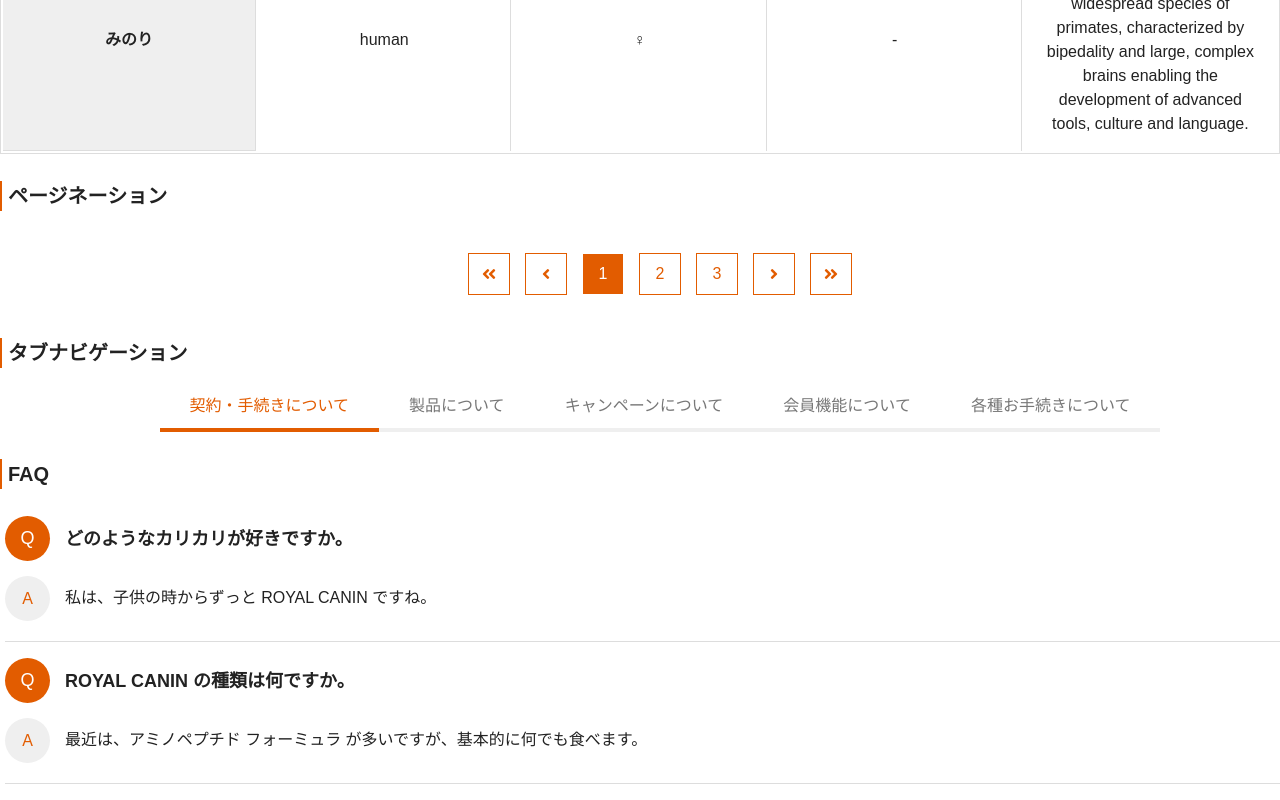
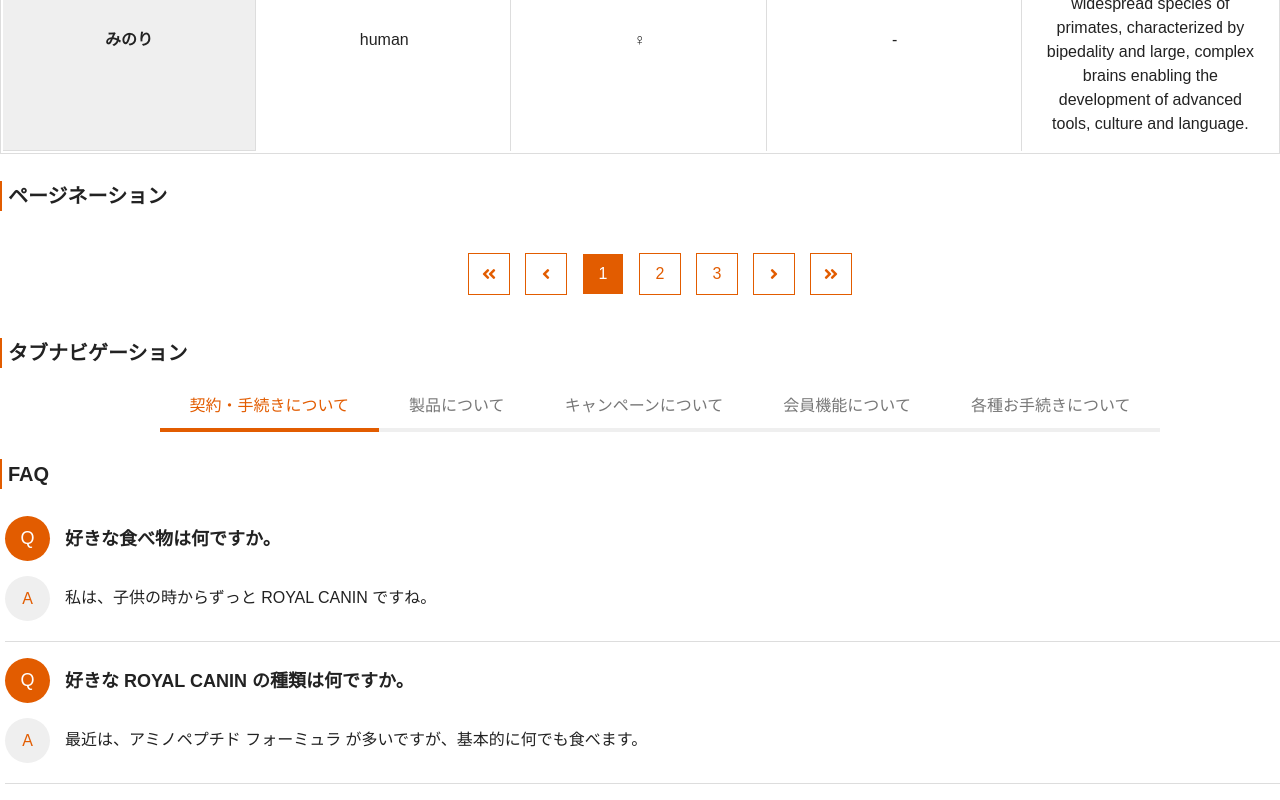
Before and after one commit to D-A-I/css-sample, a website: page index.html in a window 1280 px wide. Shown: the part 4421-5221 px from the top of the page. Drawn offline with nearby package versions, Linux system fonts and the light colour scheme.

Commit message:
fix: FAQ の文言修正

```diff
--- a/index.html
+++ b/index.html
@@ -325,7 +325,7 @@
     <dt class="faq__row faq__row--question">
       <span class="faq__icon faq__icon--question">Q</span>
       <span class="faq__question-text">
-        どのようなカリカリが好きですか。
+        好きな食べ物は何ですか。
       </span>
     </dt>
     <dd class="faq__row faq__row--answer">
@@ -341,7 +341,7 @@
     <dt class="faq__row faq__row--question">
       <span class="faq__icon faq__icon--question">Q</span>
       <span class="faq__question-text">
-        ROYAL CANIN の種類は何ですか。
+        好きな ROYAL CANIN の種類は何ですか。
       </span>
     </dt>
     <dd class="faq__row faq__row--answer">
```
